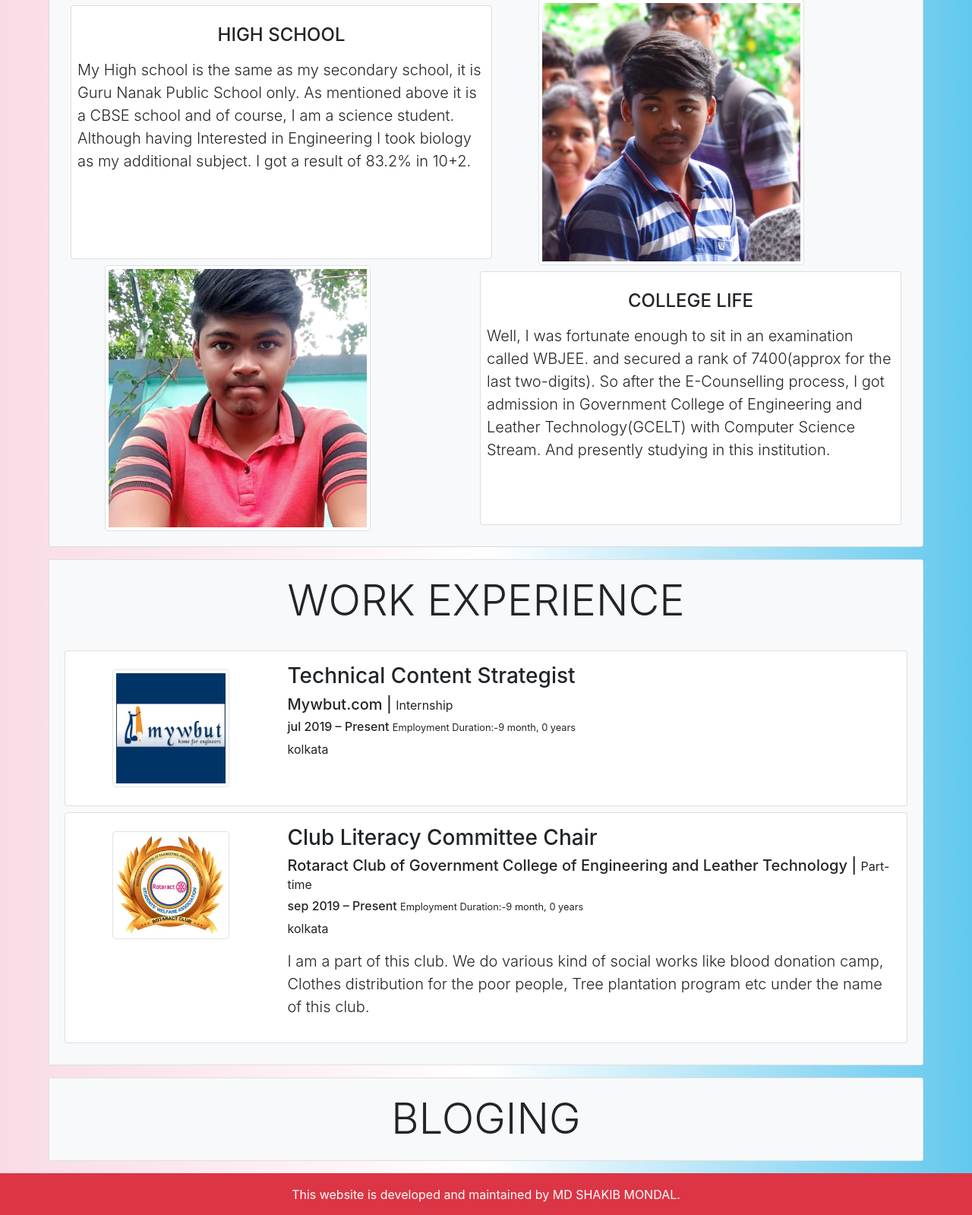
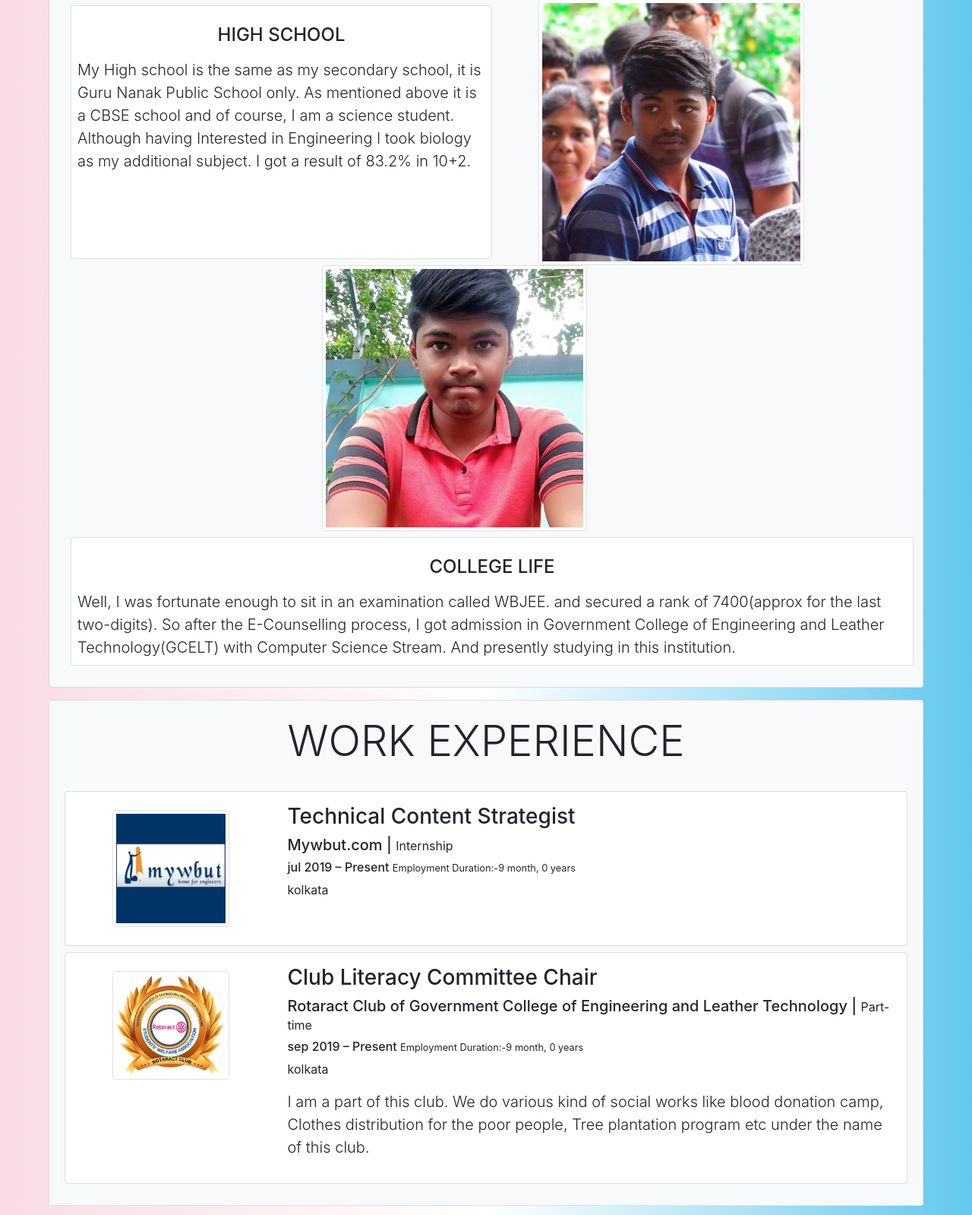
Before and after one commit to SkeyRahaman/My-Portfolio, a Flask app: page /about in a window 1280 px wide. Shown: the part 1135-2734 px from the top of the page at 76% size. Run offline with Flask 2, Linux system fonts and the light colour scheme; data that the repository does not hold is empty; some libraries are stand-ins or nearby versions.

Commit message:
break point

```diff
--- a/application.py
+++ b/application.py
@@ -46,6 +46,7 @@ def send_message(message):
 def game_tic_tac_toe():
     return render_template("game_tic_tac_toe.html")
 
+
 @app.route("/result_12")
 def result_12():
     return render_template("Result_12.html")
--- a/templates/about.html
+++ b/templates/about.html
@@ -14,10 +14,10 @@
 			</div><br>
 			<div class="container-fluid">
 				<div class="row">
-					<div class="col-xs-12 col-sm-12 col-md-5 col-lg-5 about_image_div text-center m-auto">
+					<div class="col-md-5 col-sm-12 about_image_div text-center m-auto">
 						<img class="about_image img-thumbnail img-fluid" src="{{url_for('static' , filename = 'images/dp2.jpg')}}"/>
 					</div>
-					<div class="col-xs-12 col-sm-12 col-md-7 col-lg-7">
+					<div class="col-md-7 col-sm-12">
 						<div class='card p-2 bg-pink'>
 							<div>
 								<p><h4>Hay hi!</h4></p>
@@ -41,11 +41,11 @@
 			<div class="container-fluid">
 				<div class="row">
 
-					<div class="col-xs-12 col-sm-12 col-md-5 col-lg-5  text-cente mx-auto">
+					<div class="col-md-5 col-sm-12 text-cente mx-auto">
 						<img class="about_image img-thumbnail img-fluid" src="{{url_for('static' , filename = 'images/dp3.jpg')}}"/>
 					</div>
 
-					<div class="card m-2 p-2 col-xs-12 col-sm-12 col-md-6 col-lg-6">
+					<div class="card m-2 p-2 col-md-6 col-sm-12">
 						<div class="text-uppercase text-center">
 							<p><h4>primary and secoundary school</h4></p>
 						</div>
@@ -56,7 +56,7 @@
 				</div>
 				<div class="row">
 
-					<div class="card m-2 p-2 col-xs-12 col-sm-12 col-md-6 col-lg-6">
+					<div class="card m-2 p-2 col-md-6 col-sm-12">
 						<div class="text-uppercase text-center">
 							<p><h4>High School</h4></p>
 						</div>
@@ -65,16 +65,16 @@
 						</div>
 					</div>
 
-					<div class="col-xs-12 col-sm-12 col-md-5 col-lg-5  text-cente mx-auto">
+					<div class="col-md-5 col-sm-12 text-cente mx-auto">
 						<img class="about_image img-thumbnail img-fluid" src="{{url_for('static' , filename = 'images/dp4.jpg')}}"/>
 					</div>
 				</div>
 				<div class="row">
-					<div class="col-xs-12 col-sm-12 col-md-5 col-lg-5  text-cente m-auto">
+					<div class="col-md-5 col-sm-12 text-cente m-auto">
 						<img class="about_image img-thumbnail img-fluid" src="{{url_for('static' , filename = 'images/dp5.jpg')}}"/>
 					</div>
 
-					<div class="card m-2  p-2 col-xs-12 col-sm-12 col-md-6 col-lg-6">
+					<div class="card m-2  p-2 col-md- col-sm-12 ">
 						<div class="text-uppercase text-center">
 							<p><h4>College Life</h4></p>
 						</div>
```
Also changed, not shown: templates/blogs.html (+4 -4 lines).
